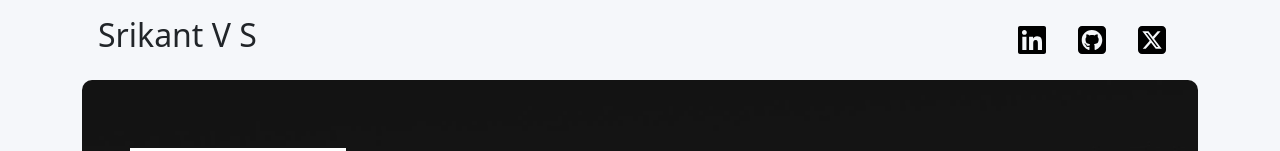
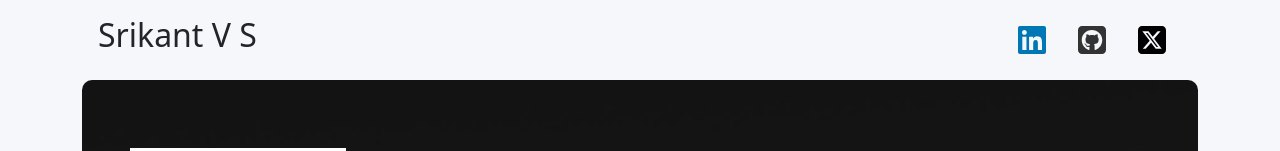
Before and after one commit to srikantvs26/codespaces-react, a React (Vite) app: page / in a window 1280 px wide. Shown: the top 151 px of the page. Built offline with nearby package versions, Linux system fonts and the light colour scheme.

Commit message:
added colors to social media icons

```diff
--- a/src/App.jsx
+++ b/src/App.jsx
@@ -36,10 +36,10 @@ function App() {
                   </div>
                 </div>
                 <div className="col-lg-8 col-md-7 text-white text-md-start text-center">
-                  <h1 className="mt-3" data-aos="fade-left" data-aos-delay="0">
+                  <h1 className="mt-3" data-aos="fade-left" data-aos-delay="0" data-aos-once="true">
                     Srikant V S
                   </h1>
-                  <p data-aos="fade-left" data-aos-delay="100">
+                  <p data-aos="fade-left" data-aos-delay="100" data-aos-once="true">
                     Senior Software Engineer
                   </p>
                   <div data-aos="fade-left" data-aos-delay="200">
--- a/src/Header.jsx
+++ b/src/Header.jsx
@@ -12,7 +12,7 @@ function Header() {
       <div className="container clearfix">
         <h2 className="m-3 float-start">Srikant V S</h2>
         <ul className="m-3 nav justify-content-end float-end">
-          <li className="nav-item" data-aos="fade-left" data-aos-delay="0">
+          <li className="nav-item" data-aos="fade-left" data-aos-delay="0" data-aos-once="true">
             <a
               className="nav-link"
               href="https://linkedin.com/in/srikantvs26"
@@ -23,11 +23,11 @@ function Header() {
               <FontAwesomeIcon
                 icon={faLinkedin}
                 size="2xl"
-                style={{ color: '#000000' }}
+                style={{ color: '#0077B5' }}
               />
             </a>
           </li>
-          <li className="nav-item" data-aos="fade-down" data-aos-delay="0">
+          <li className="nav-item" data-aos="fade-down" data-aos-delay="0" data-aos-once="true">
             <a
               className="nav-link"
               href="https://github.com/srikantvs26"
@@ -38,11 +38,11 @@ function Header() {
               <FontAwesomeIcon
                 icon={faSquareGithub}
                 size="2xl"
-                style={{ color: '#000000' }}
+                style={{ color: '#333333' }}
               />
             </a>
           </li>
-          <li className="nav-item" data-aos="fade-right" data-aos-delay="0">
+          <li className="nav-item" data-aos="fade-right" data-aos-delay="0" data-aos-once="true">
             <a
               className="nav-link"
               href="https://twitter.com/srikantvs26"
```
